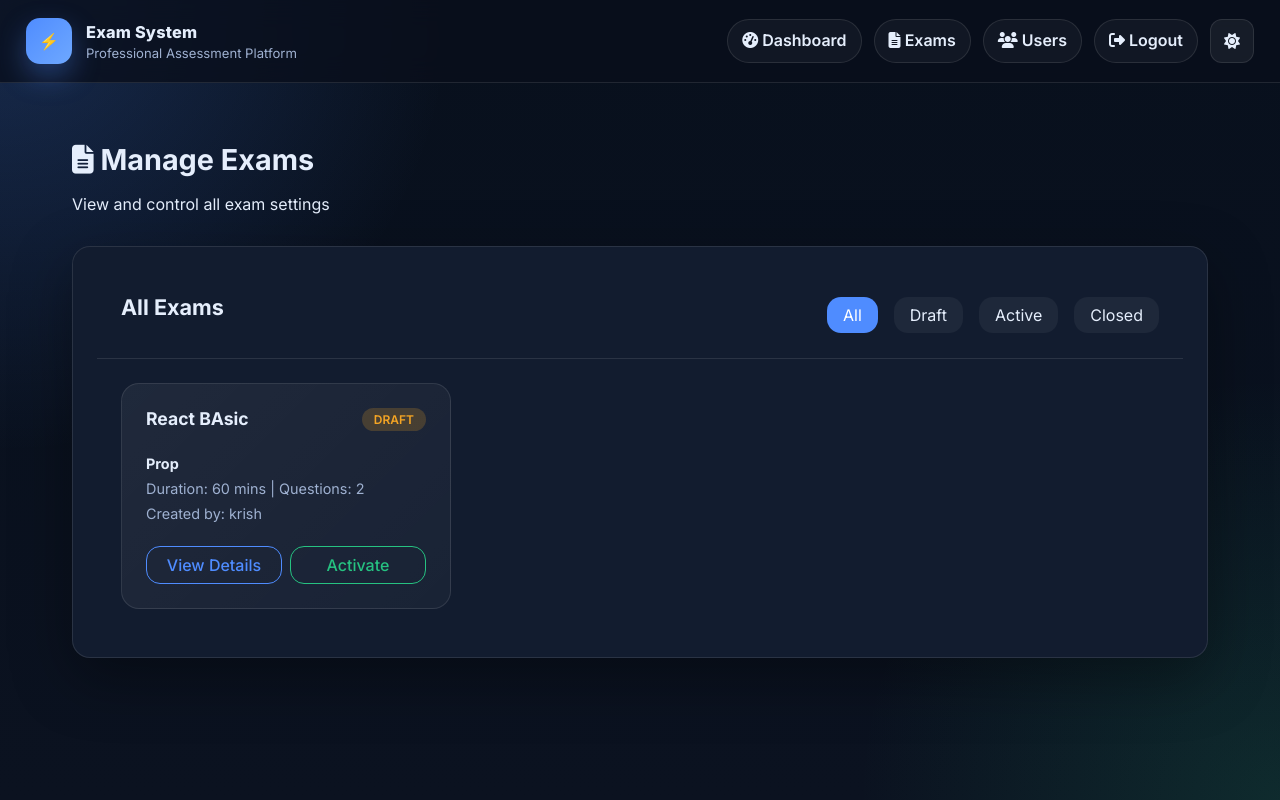
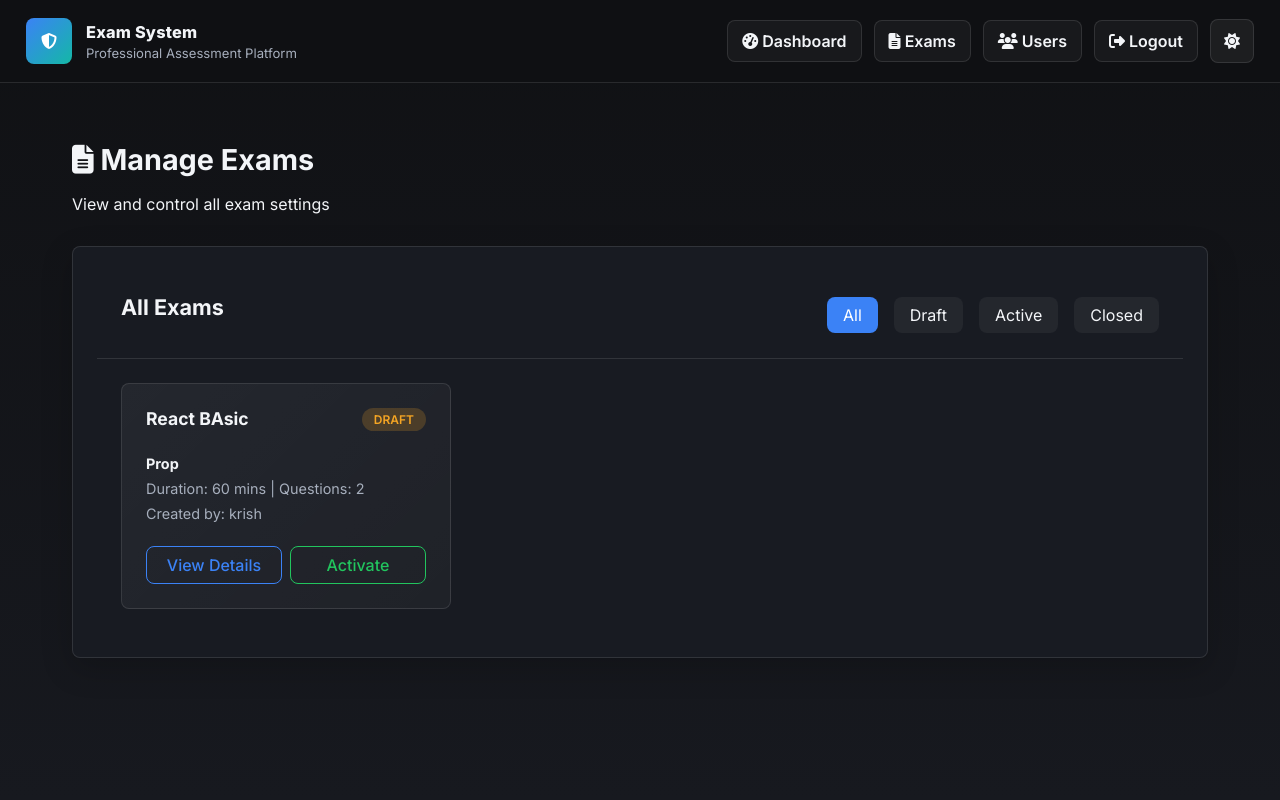
Before and after one commit to trek2terminal/exam_system, a Flask app: page /admin/exams in a window 1280 px wide. Run offline with Flask 3, Linux system fonts and the light colour scheme; a user stored in the database is signed in.

Commit message:
Enhance auth security, exam lockdown, and UI polish

```diff
--- a/app/__init__.py
+++ b/app/__init__.py
@@ -68,6 +68,21 @@ def create_app(config_class=None):
             response.headers['X-Content-Type-Options'] = 'nosniff'
             response.headers['X-Frame-Options'] = 'DENY'
             response.headers['X-XSS-Protection'] = '1; mode=block'
+            response.headers['Referrer-Policy'] = 'strict-origin-when-cross-origin'
+            response.headers['Permissions-Policy'] = (
+                'camera=(), microphone=(), geolocation=(), payment=(), usb=()'
+            )
+            response.headers['Content-Security-Policy'] = (
+                "default-src 'self'; "
+                "script-src 'self' 'unsafe-inline' https://cdnjs.cloudflare.com; "
+                "style-src 'self' 'unsafe-inline' https://fonts.googleapis.com https://cdnjs.cloudflare.com; "
+                "font-src 'self' https://fonts.gstatic.com https://cdnjs.cloudflare.com data:; "
+                "img-src 'self' data:; "
+                "connect-src 'self'; "
+                "frame-ancestors 'none'; "
+                "base-uri 'self'; "
+                "form-action 'self'"
+            )
         return response
 
     app.logger.info("✅ Exam System started successfully!")
--- a/app/routes/admin_routes.py
+++ b/app/routes/admin_routes.py
@@ -1,3 +1,4 @@
+import re
 from flask import Blueprint, render_template, request, jsonify, redirect, url_for, flash, session
 from datetime import datetime, timedelta
 from app.models.database import db
@@ -96,8 +97,16 @@ def create_teacher():
             flash("Name, username, and password are required.", "danger")
             return redirect(url_for("admin.create_teacher"))
 
-        if len(password) < 8:
-            flash("Password must be at least 8 characters long.", "danger")
+        if not re.fullmatch(r"[A-Za-z0-9_.-]{4,50}", username):
+            flash("Username must be 4-50 characters and use only letters, numbers, dot, dash, or underscore.", "danger")
+            return redirect(url_for("admin.create_teacher"))
+
+        if len(password) < 10:
+            flash("Password must be at least 10 characters long.", "danger")
+            return redirect(url_for("admin.create_teacher"))
+
+        if not (re.search(r"[A-Z]", password) and re.search(r"[a-z]", password) and re.search(r"\d", password)):
+            flash("Password must include uppercase, lowercase, and a number.", "danger")
             return redirect(url_for("admin.create_teacher"))
 
         if User.query.filter_by(username=username).first():
--- a/app/static/css/style.css
+++ b/app/static/css/style.css
@@ -1,22 +1,22 @@
 :root {
-    --bg: #0b1220;
-    --bg-soft: #111a2e;
-    --panel: rgba(255, 255, 255, 0.06);
-    --panel-solid: #121c2f;
-    --panel-strong: #17243d;
-    --border: rgba(255, 255, 255, 0.10);
-    --text: #e5eefc;
-    --muted: #9fb1d1;
-    --primary: #4f8cff;
-    --primary-2: #6ea8ff;
-    --success: #26c281;
-    --warning: #f5a524;
-    --danger: #ff5d5d;
-    --shadow: 0 20px 60px rgba(0, 0, 0, 0.35);
-    --radius-xl: 24px;
-    --radius-lg: 18px;
-    --radius-md: 14px;
-    --radius-sm: 10px;
+    --bg: #101114;
+    --bg-soft: #17191f;
+    --panel: rgba(255, 255, 255, 0.055);
+    --panel-solid: #181b22;
+    --panel-strong: #20242d;
+    --border: rgba(255, 255, 255, 0.11);
+    --text: #f3f5f8;
+    --muted: #a7afbd;
+    --primary: #3b82f6;
+    --primary-2: #14b8a6;
+    --success: #22c55e;
+    --warning: #f59e0b;
+    --danger: #ef4444;
+    --shadow: 0 14px 38px rgba(0, 0, 0, 0.28);
+    --radius-xl: 8px;
+    --radius-lg: 8px;
+    --radius-md: 8px;
+    --radius-sm: 6px;
 
     /* Light mode variables */
     --light-bg: #f8fafc;
@@ -40,19 +40,13 @@ html, body {
 
 body {
     font-family: 'Inter', sans-serif;
-    background:
-        radial-gradient(circle at top left, rgba(79, 140, 255, 0.22), transparent 30%),
-        radial-gradient(circle at bottom right, rgba(38, 194, 129, 0.14), transparent 28%),
-        linear-gradient(180deg, #08101d 0%, #0b1220 100%);
+    background: linear-gradient(180deg, #101114 0%, #17191f 100%);
     color: var(--text);
     transition: background 0.3s ease, color 0.3s ease;
 }
 
 body.light-mode {
-    background:
-        radial-gradient(circle at top left, rgba(79, 140, 255, 0.08), transparent 30%),
-        radial-gradient(circle at bottom right, rgba(38, 194, 129, 0.06), transparent 28%),
-        linear-gradient(180deg, #f8fafc 0%, #f1f5f9 100%);
+    background: linear-gradient(180deg, #f8fafc 0%, #eef2f7 100%);
     color: var(--light-text);
 }
 
@@ -1683,3 +1677,183 @@ textarea:focus::placeholder {
     color: var(--danger);
     border: 1px solid rgba(255, 93, 93, 0.3);
 }
+
+/* ==================== MODERN UI POLISH ==================== */
+
+.topbar {
+    background: rgba(16, 17, 20, 0.92);
+}
+
+.brand-mark,
+.activity-icon,
+.stat-icon,
+.role-icon,
+.action-icon {
+    border-radius: 8px !important;
+}
+
+.brand-mark {
+    background: linear-gradient(135deg, #3b82f6, #14b8a6);
+    box-shadow: none;
+}
+
+.nav {
+    align-items: center;
+}
+
+.nav a,
+.theme-toggle {
+    border-radius: 8px;
+}
+
+.card,
+.form-card,
+.auth-card,
+.dashboard-card,
+.stat-card,
+.action-card,
+.role-card,
+.question-block,
+.question-card,
+.stat-box {
+    box-shadow: 0 10px 32px rgba(0, 0, 0, 0.20);
+}
+
+.card:hover,
+.stat-box:hover {
+    transform: translateY(-2px);
+}
+
+.btn.primary,
+.btn-primary {
+    background: linear-gradient(135deg, #2563eb, #0f766e);
+}
+
+.btn.secondary,
+.btn-secondary {
+    background: rgba(255, 255, 255, 0.07);
+}
+
+.login-heading {
+    display: flex;
+    gap: 16px;
+    align-items: center;
+    margin-bottom: 24px;
+}
+
+.login-heading > i {
+    width: 52px;
+    height: 52px;
+    display: grid;
+    place-items: center;
+    border-radius: 8px;
+    background: rgba(20, 184, 166, 0.14);
+    color: #5eead4;
+    font-size: 1.35rem;
+}
+
+.login-heading h1,
+.login-heading p {
+    margin: 0;
+}
+
+.login-heading p {
+    margin-top: 6px;
+}
+
+.exam-alert {
+    display: flex;
+    align-items: center;
+    gap: 12px;
+    margin-bottom: 18px;
+    padding: 14px 16px;
+    border: 1px solid rgba(245, 158, 11, 0.30);
+    border-radius: 8px;
+    background: rgba(245, 158, 11, 0.10);
+    color: #fde68a;
+    font-weight: 600;
+}
+
+.fullscreen-gate {
+    position: fixed;
+    inset: 0;
+    z-index: 2000;
+    display: none;
+    place-items: center;
+    padding: 24px;
+    background: rgba(8, 10, 14, 0.88);
+    backdrop-filter: blur(10px);
+}
+
+.fullscreen-gate.active {
+    display: grid;
+}
+
+.fullscreen-panel {
+    width: min(520px, 100%);
+    padding: 30px;
+    border-radius: 8px;
+    border: 1px solid rgba(255, 255, 255, 0.14);
+    background: #181b22;
+    text-align: center;
+    box-shadow: 0 24px 70px rgba(0, 0, 0, 0.42);
+}
+
+.fullscreen-panel > i {
+    width: 58px;
+    height: 58px;
+    display: grid;
+    place-items: center;
+    margin: 0 auto 18px;
+    border-radius: 8px;
+    background: rgba(59, 130, 246, 0.16);
+    color: #93c5fd;
+    font-size: 1.6rem;
+}
+
+.fullscreen-panel h2 {
+    margin-bottom: 10px;
+}
+
+.fullscreen-panel p {
+    margin: 0 0 22px;
+    color: var(--muted);
+}
+
+body.exam-locked .topbar {
+    display: none;
+}
+
+body.exam-locked .page-wrap {
+    max-width: none;
+    padding-top: 16px;
+}
+
+body.light-mode .nav a,
+body.light-mode .btn.secondary,
+body.light-mode .btn-secondary,
+body.light-mode .theme-toggle {
+    color: var(--light-text);
+}
+
+body.light-mode .flash-message,
+body.light-mode .dashboard-card,
+body.light-mode .form-card,
+body.light-mode .auth-card,
+body.light-mode .stat-card,
+body.light-mode .action-card,
+body.light-mode .exam-topbar,
+body.light-mode .fullscreen-panel {
+    background: rgba(255, 255, 255, 0.94);
+    color: var(--light-text);
+}
+
+@media (max-width: 640px) {
+    .login-heading {
+        align-items: flex-start;
+    }
+
+    .exam-alert {
+        align-items: flex-start;
+    }
+}
--- a/app/templates/base.html
+++ b/app/templates/base.html
@@ -18,7 +18,7 @@
     <div class="app-shell">
         <header class="topbar">
             <div class="brand">
-                <div class="brand-mark">⚡</div>
+                <div class="brand-mark"><i class="fas fa-shield-halved"></i></div>
                 <div>
                     <div class="brand-title">Exam System</div>
                     <div class="brand-subtitle">Professional Assessment Platform</div>
--- a/run.py
+++ b/run.py
@@ -11,7 +11,7 @@ if sys.stdout.encoding != 'utf-8':
 app = create_app()
 
 if __name__ == "__main__":
-    port = int(os.environ.get("PORT", 5000))
+    port = int(os.environ.get("PORT", 8000))
     debug_mode = os.environ.get("FLASK_ENV") != "production"
 
     print(f"🚀 Starting Exam System on http://0.0.0.0:{port}")
```
Also changed, not shown: app/routes/api_routes.py (+21 -1 lines), app/routes/student_routes.py (+37 -1 lines), app/routes/teacher_routes.py (+14 -2 lines), app/static/js/exam.js (+57 -12 lines), app/templates/student/exam.html (+14 -5 lines), app/templates/teacher/login.html (+7 -4 lines), instance/database.db, 2 other files.
